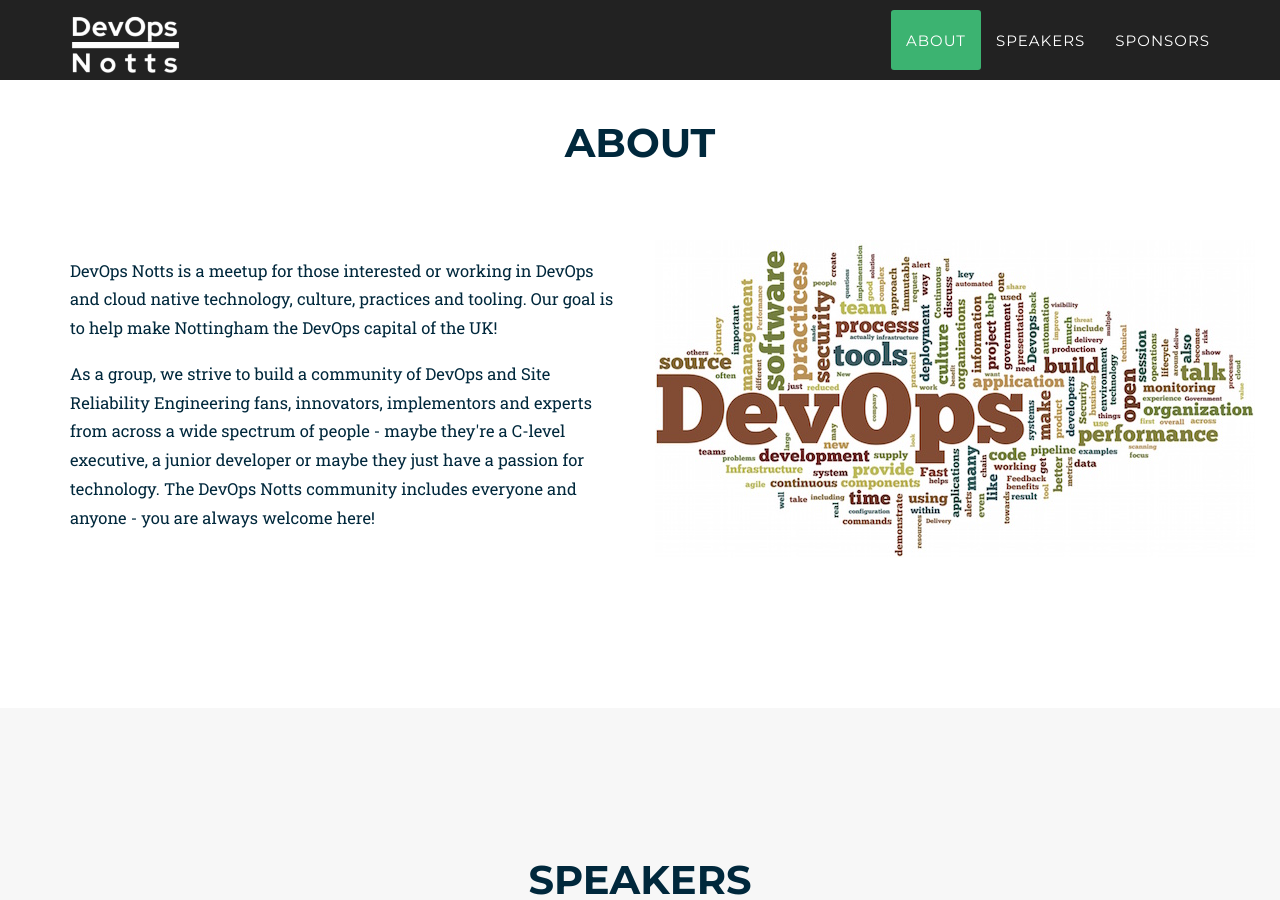
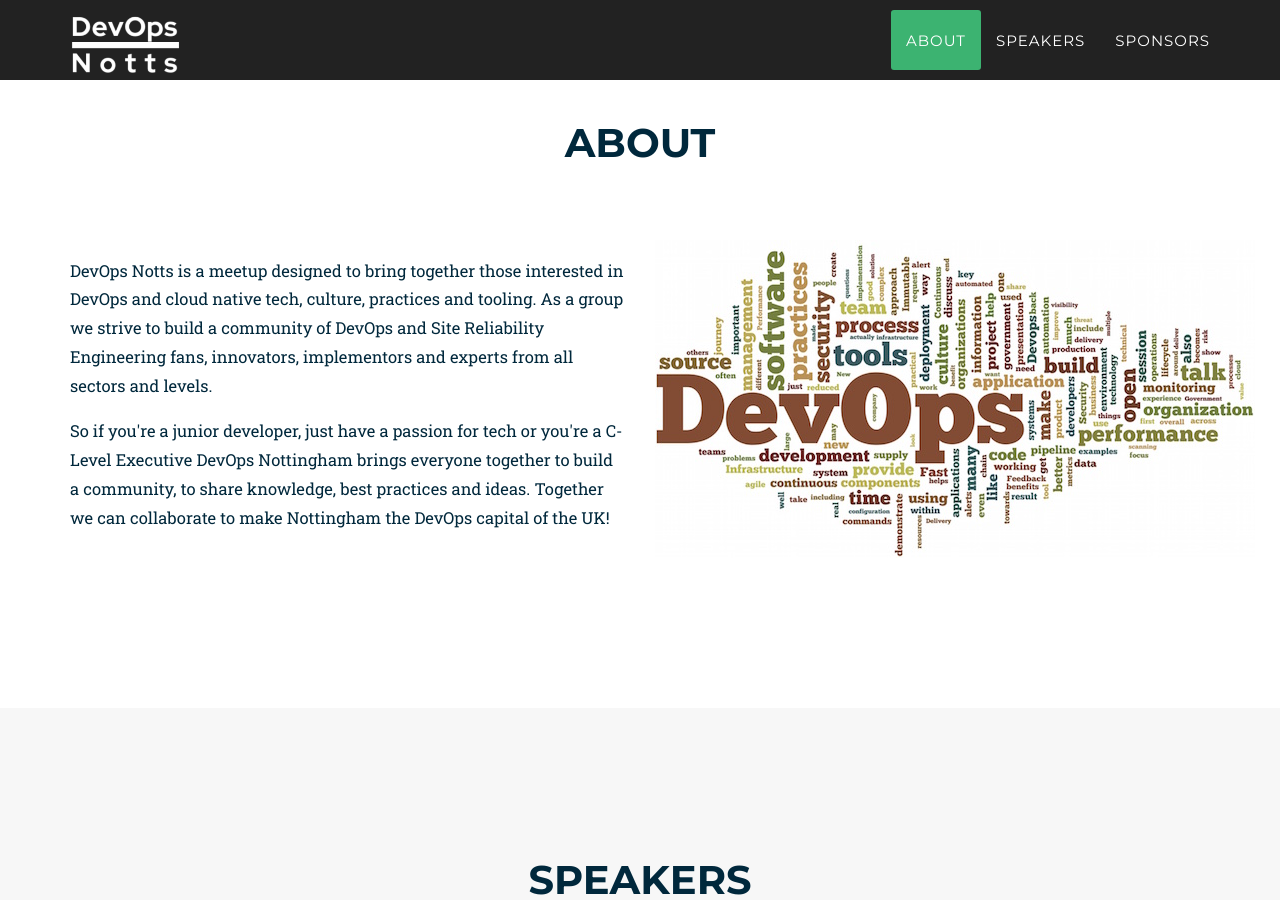
Before and after one commit to devopsnotts/devopsnotts.github.io, a Jekyll site: the page built from index.html, in a window 1280 px wide and 900 px high, scrolled down 929 px. Built offline with Jekyll 4.4.1, drawn with Linux system fonts in a browser that asks for light colours; nearby versions of some CDN libraries; some web fonts are replaced.

Commit message:
updated about based on wording from Hayley

```diff
--- a/_includes/2017_data/about.html
+++ b/_includes/2017_data/about.html
@@ -10,11 +10,10 @@
         <div class="row">
             <div class="col-lg-6">
                 <p>
-                    DevOps Notts is a meetup for those interested or working in DevOps and cloud native technology,
-                    culture, practices and tooling. Our goal is to help make Nottingham the DevOps capital of the UK!
+                    DevOps Notts is a meetup designed to bring together those interested in DevOps and cloud native tech, culture, practices and tooling.  As a group we strive to build a community of DevOps and Site Reliability Engineering fans, innovators, implementors and experts from all sectors and levels.
                 </p>
                 <p>
-                    As a group, we strive to build a community of DevOps and Site Reliability Engineering fans, innovators, implementors and experts from across a wide spectrum of people - maybe they're a C-level executive, a junior developer or maybe they just have a passion for technology. The DevOps Notts community includes everyone and anyone - you are always welcome here!
+                    So if you're a junior developer, just have a passion for tech or you're a C-Level Executive DevOps Nottingham brings everyone together to build a community, to share knowledge, best practices and ideas.  Together we can collaborate to make Nottingham the DevOps capital of the UK!
                 </p>
             </div>
             <div class="col-lg-6">
```
